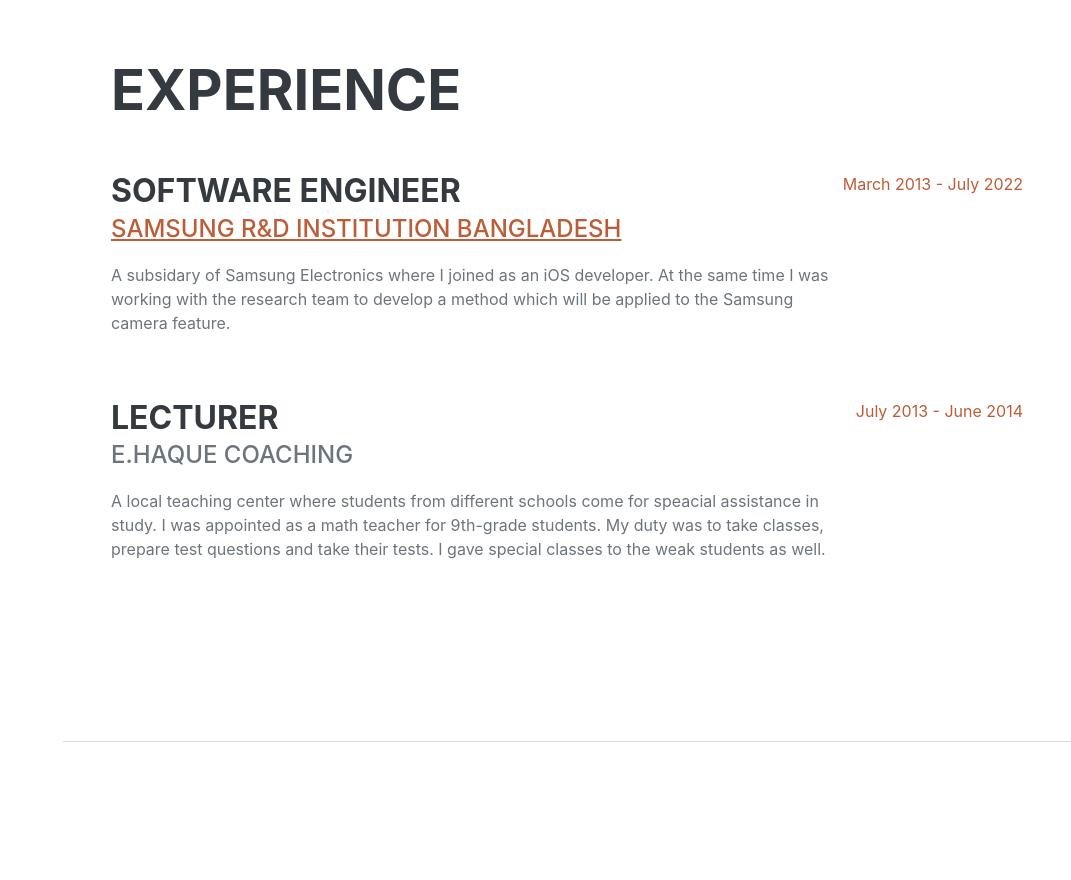
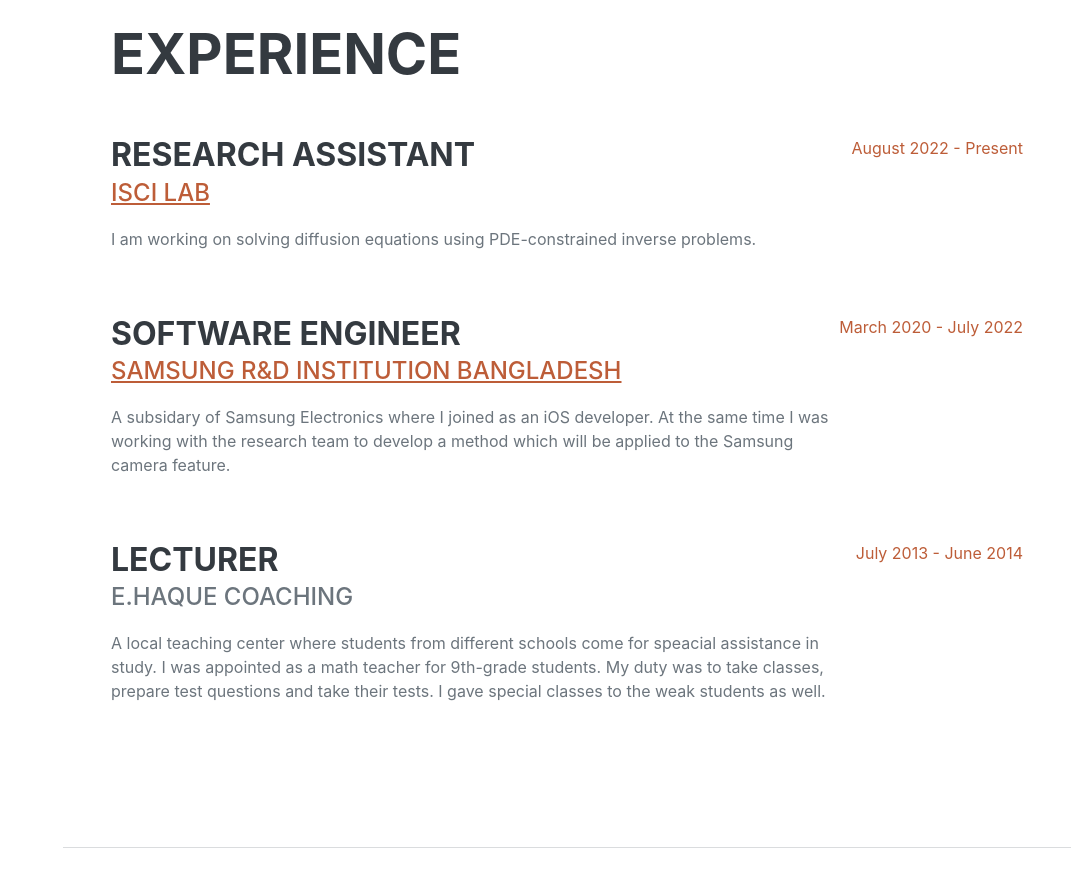
Before and after one commit to Labiba1507045/labibaPortfolio, a plain HTML site: page index.html in a window 1280 px wide. Shown: the part 860-1740 px from the top of the page, without its empty margins (209-1280 px from the left). Drawn offline with nearby package versions, Linux system fonts and the light colour scheme; a web font is replaced by a local one.

Commit message:
Added USF Lab experience

```diff
--- a/index.html
+++ b/index.html
@@ -48,7 +48,7 @@
                         Tampa,FL, USA  · +18132782458 ·
                         <a href="mailto:labiba1507045@stud.kuet.ac.bd">labiba@usf.edu</a>
                     </div>
-                    <p class="lead mb-5">I have completed my undergraduation in Computer Science and Engineering from Khulna University of Engineering & Technology in March 2020. I have worked as a software engineer at Samsung R&D Institute Bangladesh for 2 years. I am currently enrolled as a Ph.D student at the University of South Florida. My research interests are in Computer Vision and Machine Learning.</p>
+                    <p class="lead mb-5">I have completed my undergraduation in Computer Science and Engineering from Khulna University of Engineering & Technology in March 2020. I have worked as a software engineer at Samsung R&D Institute Bangladesh for 2 years. I am currently enrolled as a Ph.D student at the University of South Florida. My research interests are in Computer Vision and Deep Learning.</p>
                     <div class="social-icons">
                         <a class="social-icon" href="https://www.linkedin.com/in/nishat-nayla-labiba-ba2827a3/"><i class="fab fa-linkedin-in"></i></a>
                         <a class="social-icon" href="https://github.com/Labiba1507045"><i class="fab fa-github"></i></a>
@@ -62,13 +62,21 @@
             <section class="resume-section" id="experience">
                 <div class="resume-section-content">
                     <h2 class="mb-5">Experience</h2>
+		    <div class="d-flex flex-column flex-md-row justify-content-between mb-5">
+                        <div class="flex-grow-1">
+                            <h3 class="mb-0">Research Assistant</h3>
+                            <div class="subheading mb-3"> <a href="https://www.cse.usf.edu/~murraybruce/ISCI-Lab.html"> ISCI Lab</a></div>
+                            <p>I am working on solving diffusion equations using PDE-constrained inverse problems.</p>
+                        </div>
+                        <div class="flex-shrink-0"><span class="text-primary">August 2022 - Present</span></div>
+                    </div>
                     <div class="d-flex flex-column flex-md-row justify-content-between mb-5">
                         <div class="flex-grow-1">
                             <h3 class="mb-0">Software Engineer</h3>
                             <div class="subheading mb-3"> <a href="https://research.samsung.com/srbd"> Samsung R&D Institution Bangladesh</a></div>
                             <p>A subsidary of Samsung Electronics where I joined as an iOS developer. At the same time I was working with the research team to develop a method which will be applied to the Samsung camera feature.</p>
                         </div>
-                        <div class="flex-shrink-0"><span class="text-primary">March 2013 - July 2022</span></div>
+                        <div class="flex-shrink-0"><span class="text-primary">March 2020 - July 2022</span></div>
                     </div>
                     <div class="d-flex flex-column flex-md-row justify-content-between mb-5">
                         <div class="flex-grow-1">
```
